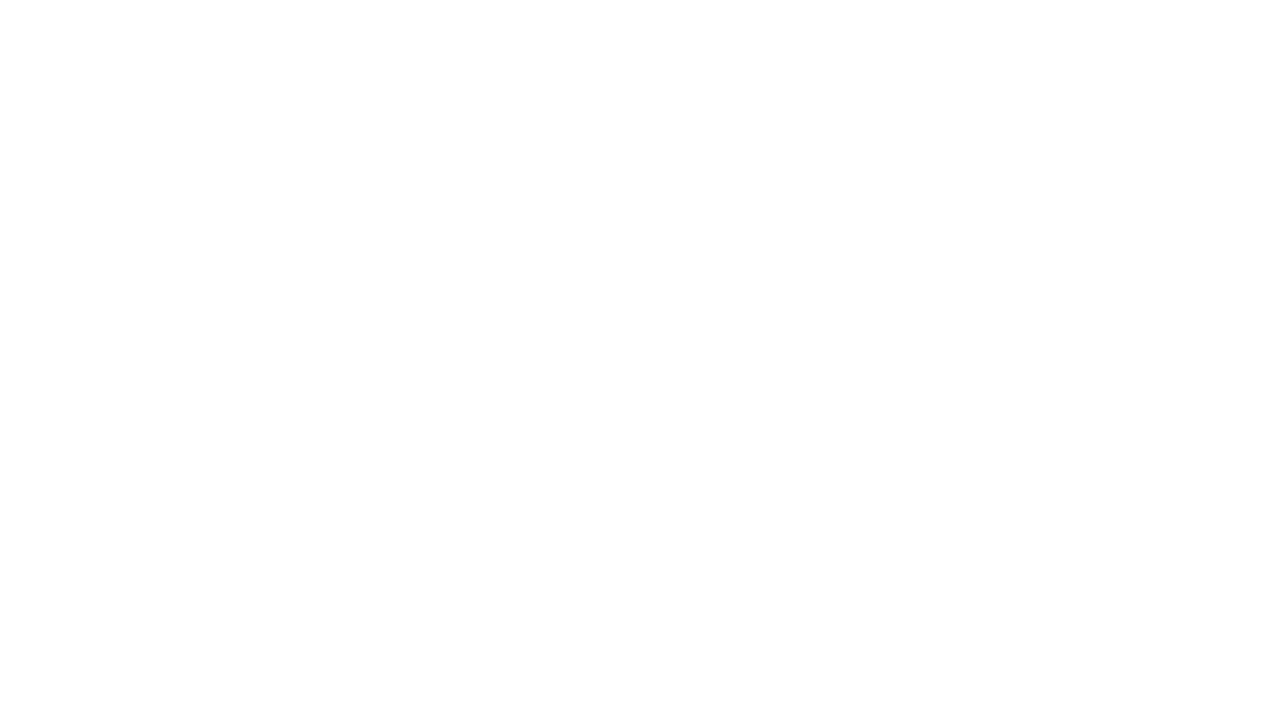
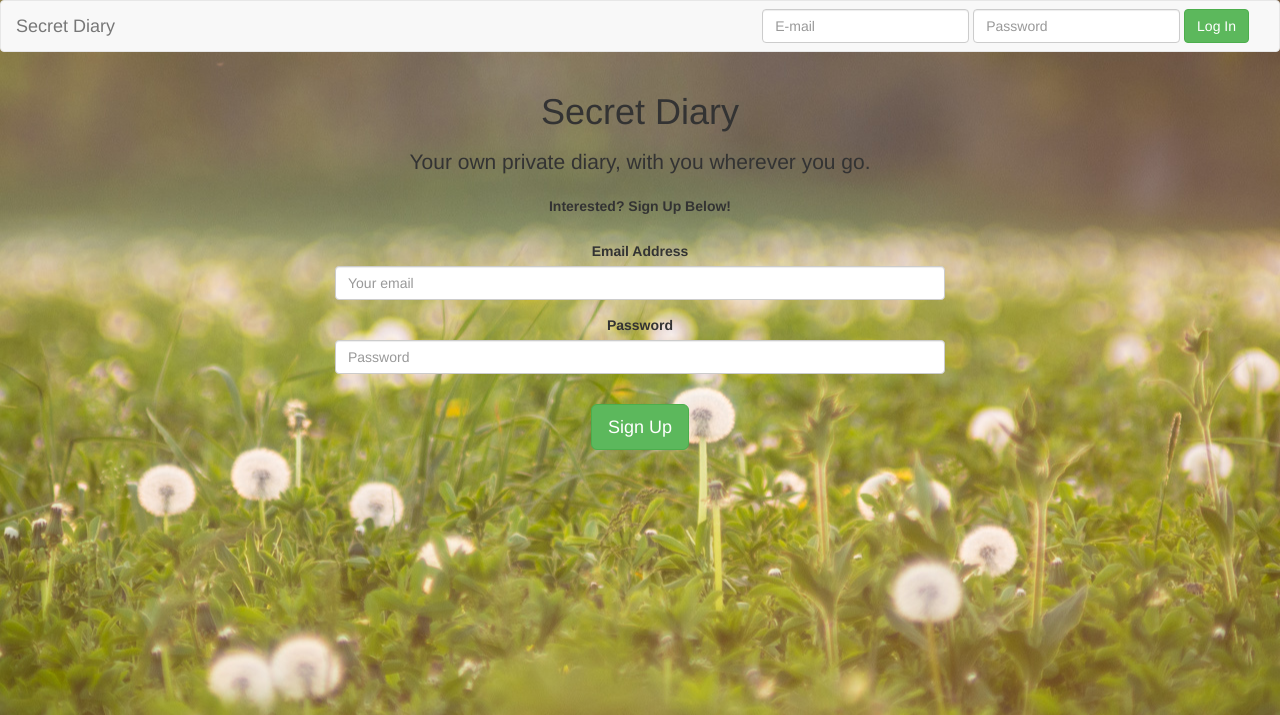
Before and after one commit to jefferson-silva/cwc-secretdiary, a PHP site: page / in a window 1280 px wide. Before the commit the part shown is empty. Shown: the top 715 px of the page. Run offline with PHP 8.4, Linux system fonts and the light colour scheme; some libraries are stand-ins or nearby versions.

Commit message:
create index front end

```diff
--- a/css/styles.css
+++ b/css/styles.css
@@ -0,0 +1,9 @@
+body {
+	background: url('../img/background.jpg') center no-repeat;
+}
+
+p,
+#signup-form button {
+	margin-top: 15px;
+	margin-bottom: 25px;
+}
--- a/index.php
+++ b/index.php
@@ -9,7 +9,7 @@
 
 	<!-- Bootstrap -->
 	<link href="css/bootstrap.min.css" rel="stylesheet">
-    <link href="css/styles.css" rel="stylesheet">
+		<link href="css/styles.css" rel="stylesheet">
 
 	<!-- HTML5 shim and Respond.js for IE8 support of HTML5 elements and media queries -->
 	<!-- WARNING: Respond.js doesn't work if you view the page via file:// -->
@@ -20,5 +20,67 @@
 </head>
 <body>
 
+	<nav class="navbar navbar-default">
+		<div class="container-fluid">
+			<!-- Brand and toggle get grouped for better mobile display -->
+			<div class="navbar-header">
+				<button type="button" class="navbar-toggle collapsed" data-toggle="collapse" data-target="#navloginform">
+					<span class="sr-only">Toggle navigation</span>
+					<span class="icon-bar"></span>
+					<span class="icon-bar"></span>
+					<span class="icon-bar"></span>
+				</button>
+				<a class="navbar-brand" href="#">Secret Diary</a>
+			</div>
+
+			<!-- Collect the nav links, forms, and other content for toggling -->
+			<div class="collapse navbar-collapse" id="navloginform">
+				<form class="navbar-form navbar-right" id="login-form">
+					<div class="form-group">
+						<input type="email" class="form-control" placeholder="E-mail">
+					</div>
+					<div class="form-group">
+						<input type="password" class="form-control" placeholder="Password">
+					</div>
+					<button type="submit" class="btn btn-success">Log In</button>
+				</form>
+			</div><!-- /.navbar-collapse -->
+		</div><!-- /.container-fluid -->
+	</nav>
+
+	<div class="container-fluid">
+	<div class="row text-center">
+		<div class="col-sm-6 col-sm-offset-3">
+			<h1>Secret Diary</h1>
+			<p class="lead">Your own private diary, with you wherever you go.</p>
+
+			<p><b>Interested? Sign Up Below!</b></p>
+		</div>
+	</div>
+
+	<div class="row text-center">
+		<div class="col-sm-6 col-sm-offset-3">
+			<form id="signup-form">
+				<div class="form-group">
+					<label for="signup-email">Email Address</label>
+					<input type="email" class="form-control" placeholder="Your email">
+				</div>
+
+				<div class="form-group">
+					<label for="signup-email">Password</label>
+					<input type="email" class="form-control" placeholder="Password">
+				</div>
+
+				<button type="submit" class="btn btn-success btn-lg">Sign Up</button>
+			</form>
+		</div>
+	</div>
+	</div>
+
+
+	<!-- jQuery (necessary for Bootstrap's JavaScript plugins) -->
+	<script src="https://ajax.googleapis.com/ajax/libs/jquery/1.11.2/jquery.min.js"></script>
+	<!-- Include all compiled plugins (below), or include individual files as needed -->
+	<script src="js/bootstrap.min.js"></script>
 </body>
 </html>
```
Also changed, not shown: img/background.jpg (added).
